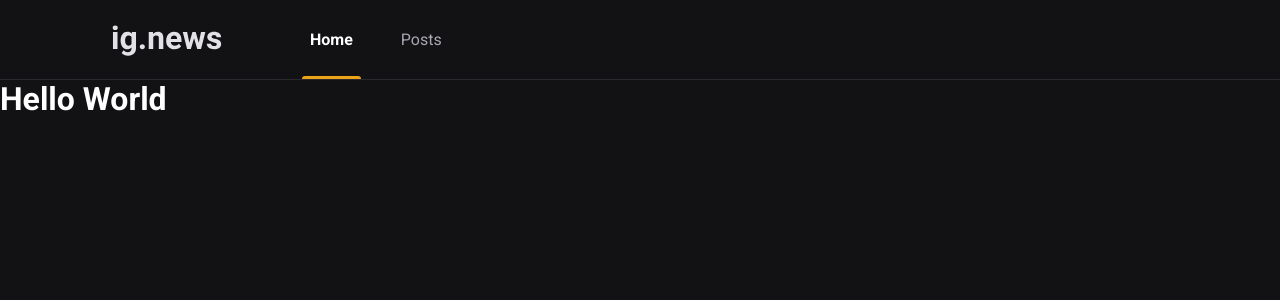
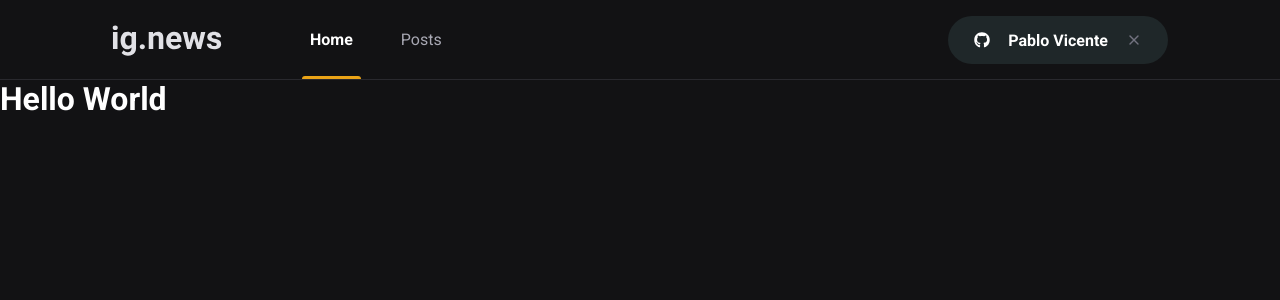
Before and after one commit to pablo-vicente/ig.news, a Next.js app: page / in a window 1280 px wide. Shown: the top 300 px of the page. Built offline with nearby package versions, Linux system fonts and the light colour scheme.

Commit message:
github button

```diff
--- a/package.json
+++ b/package.json
@@ -11,6 +11,7 @@
     "next": "12.0.7",
     "react": "17.0.2",
     "react-dom": "17.0.2",
+    "react-icons": "^4.3.1",
     "sass": "^1.49.0"
   },
   "devDependencies": {
--- a/src/components/Header/index.tsx
+++ b/src/components/Header/index.tsx
@@ -1,3 +1,4 @@
+import { SignInButton } from '../SignInButton'
 import Styles from './styles.module.scss'
 
 export function Header() {
@@ -9,6 +10,8 @@
                     <a className={Styles.active}>Home</a>
                     <a>Posts</a>
                 </nav>
+
+                <SignInButton />
             </div>
         </header>
     )
--- a/src/components/Header/styles.module.scss
+++ b/src/components/Header/styles.module.scss
@@ -52,4 +52,8 @@
             }
         }
     }
+
+    button{
+        margin-left: auto;
+    }
 }
--- /dev/null
+++ b/src/components/SignInButton/index.tsx
@@ -0,0 +1,28 @@
+import styles from './styles.module.scss';
+
+import { FaGithub } from 'react-icons/fa';
+import { FiX } from 'react-icons/fi';
+
+export function SignInButton() {
+
+    const isUserLogged = true;
+
+    return isUserLogged ? (
+        <button
+            type="button"
+            className={styles.signInButton}
+        >
+            <FaGithub color='##04D361' />
+            Pablo Vicente
+            <FiX color='#737380' className={styles.closeIcon} />
+        </button>
+    ) : (
+        <button
+            type="button"
+            className={styles.signInButton}
+        >
+            <FaGithub color='#EBA417' />
+            Sign in with GitHub
+        </button>
+    )
+}
--- /dev/null
+++ b/src/components/SignInButton/styles.module.scss
@@ -0,0 +1,34 @@
+.signInButton{
+    height: 3rem;
+    border-radius: 3rem;
+    background: var(--gray-850);
+    border: 0;
+    padding: 0 1.5rem;
+
+    display: flex;
+    align-items: center;
+    justify-content: center;
+
+
+    color: var(--white);
+    font-weight: bold;
+
+    svg {
+        width: 20px;
+        height: 20x
+    }
+
+    svg.closeIcon{
+        margin-left:1rem;
+    }
+
+    svg:first-child{
+        margin-right: 1rem;
+    }
+
+    transition: filter 0.2s;
+
+    &:hover{
+        filter: brightness(0.8);
+    }
+}
--- a/styles/global.scss
+++ b/styles/global.scss
@@ -10,6 +10,7 @@
     --gray-100: #e1e1e6;
     --gray-300: #a8a8b3;
     --gray-800: #29292e;
+    --gray-850: #1F2729;
     --gray-900: #121214;
 
     -cyan-500: #61dafd;
```
Also changed, not shown: 1 other file (tests, documents, lock files or other folders).
